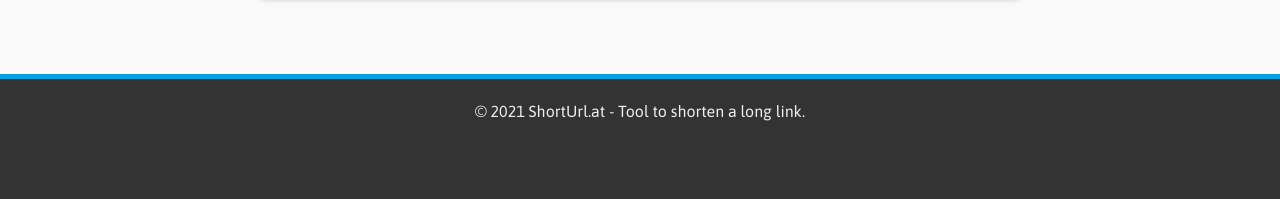
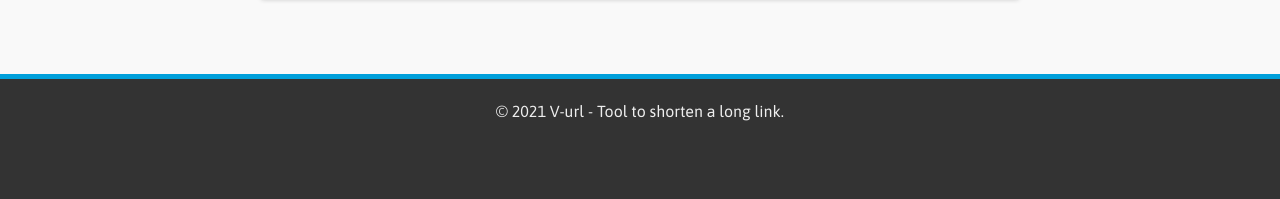
Before and after one commit to VivekVadadoriya/Django-Url-Shortener, a Django app: page / in a window 1280 px wide. Shown: the part 603-802 px from the top of the page. Run offline with Django 3.2, Linux system fonts and the light colour scheme.

Commit message:
Html bug fixed

```diff
--- a/requirements.txt
+++ b/requirements.txt
@@ -11,7 +11,6 @@
 psycopg2==2.9.1
 pycodestyle==2.7.0
 pytz==2021.1
-pywin32==301
 requests==2.21.0
 sqlparse==0.4.1
 toml==0.10.2
--- a/templates/index.html
+++ b/templates/index.html
@@ -665,7 +665,7 @@
 
 <body>
     <header>
-        <div id="logo"><a href="https://www.shorturl.at/" class="logo">Short URL</a></div>
+        <div id="logo"><a href="https://vurl.herokuapp.com/" class="logo">Short URL</a></div>
     </header>
     <main>
         <section id="urlbox">
@@ -690,7 +690,7 @@
     </main>
     <footer>
         <div id="footerbox">
-            <div>© 2021 ShortUrl.at - Tool to shorten a long link.</div>
+            <div>© 2021 V-url - Tool to shorten a long link.</div>
         </div>
     </footer>
 </body>
--- a/templates/shortener.html
+++ b/templates/shortener.html
@@ -18,7 +18,7 @@
 <body>
 <header>
     <div id="top">
-        <div id="logo"><a href="https://www.shorturl.at/" class="logo">Short URL</a></div>
+        <div id="logo"><a href="https://vurl.herokuapp.com/" class="logo">Short URL</a></div>
     </div>
 </header>
 <main>
@@ -56,13 +56,13 @@
             <div id="balloon" style="display: none;">URL Copied</div>
         </div>
         <p class="boxtextleft">Long URL: <a href="{{longurl}}" target="_blank">{{longurl}}</a><br><br>
-            Create other <a href="https://www.shorturl.at/">shortened URL</a>.
+            Create other <a href="https://vurl.herokuapp.com/">shortened URL</a>.
         </p>
     </section>
 </main>
 <footer>
     <div id="footerbox">
-        <div>© 2021 ShortUrl.at - Tool to shorten a long link.</div>
+        <div>© 2021 V-url - Tool to shorten a long link.</div>
     </div>
 </footer>
 </body>
```
